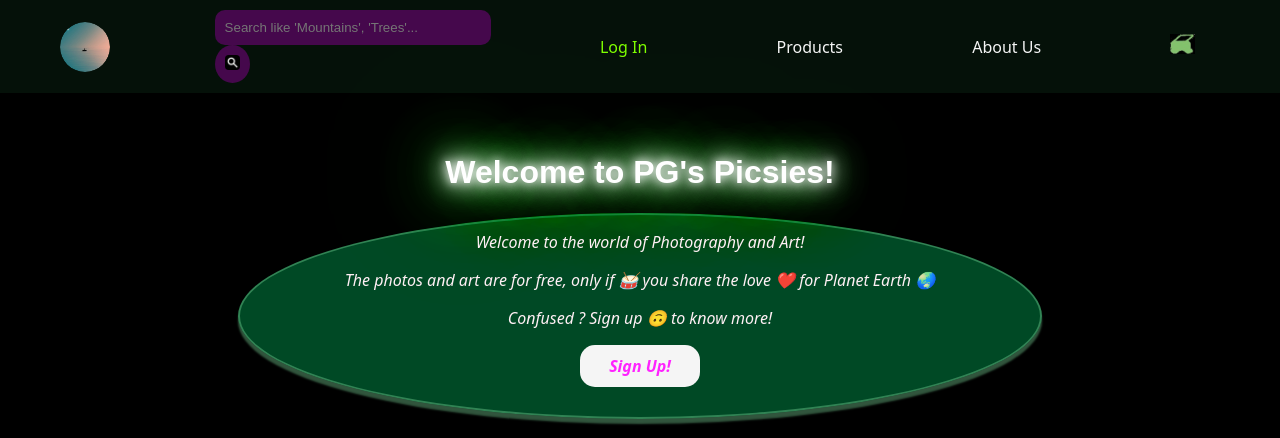
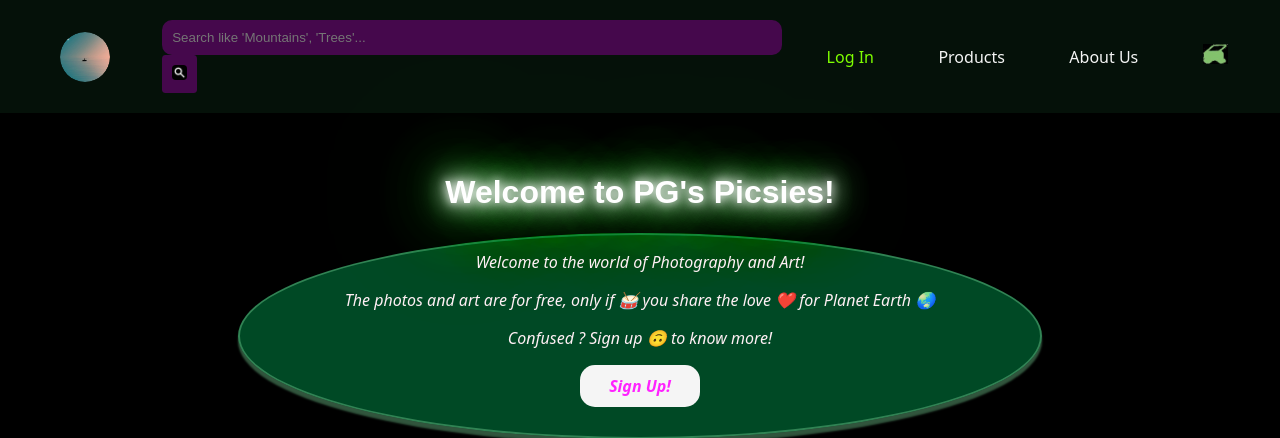
Before and after one commit to prak112/Image-Barter-Bazaar, a Django app: page / in a window 1280 px wide. Shown: the top 438 px of the page. Run offline with Django 4.2, Linux system fonts and the light colour scheme; parts of the project's set-up code (start-up, migrations or seed data) failed here and were passed over.

Commit message:
extend search bar

```diff
--- a/ecommstore/photostore/static/photostore/styles_global.css
+++ b/ecommstore/photostore/static/photostore/styles_global.css
@@ -50,9 +50,9 @@ header .logo{
 }
 
 header .search-area{
-    padding-left: 40px;
-    margin: 0 auto;
-    max-width: 600px;
+    padding-left: 20px;
+    margin: 10px auto;
+    width: 600px;
 }
 header .search-bar{
     background-color: rgba(75, 8, 82, 0.926);
@@ -60,14 +60,13 @@ header .search-bar{
     width: 100%;
     border: none;
     padding: 10px;
-    margin-right: 10px;
 }
 header .search-button{
     background-color: rgba(75, 8, 82, 0.926);
     border: none;
-    border-radius: 50%;
+    border-radius: 10%;
     padding: 10px;
-    margin-right: 10px;
+    margin: 0 auto;
 }
 header .search-icon{
     width: 15px;
```
